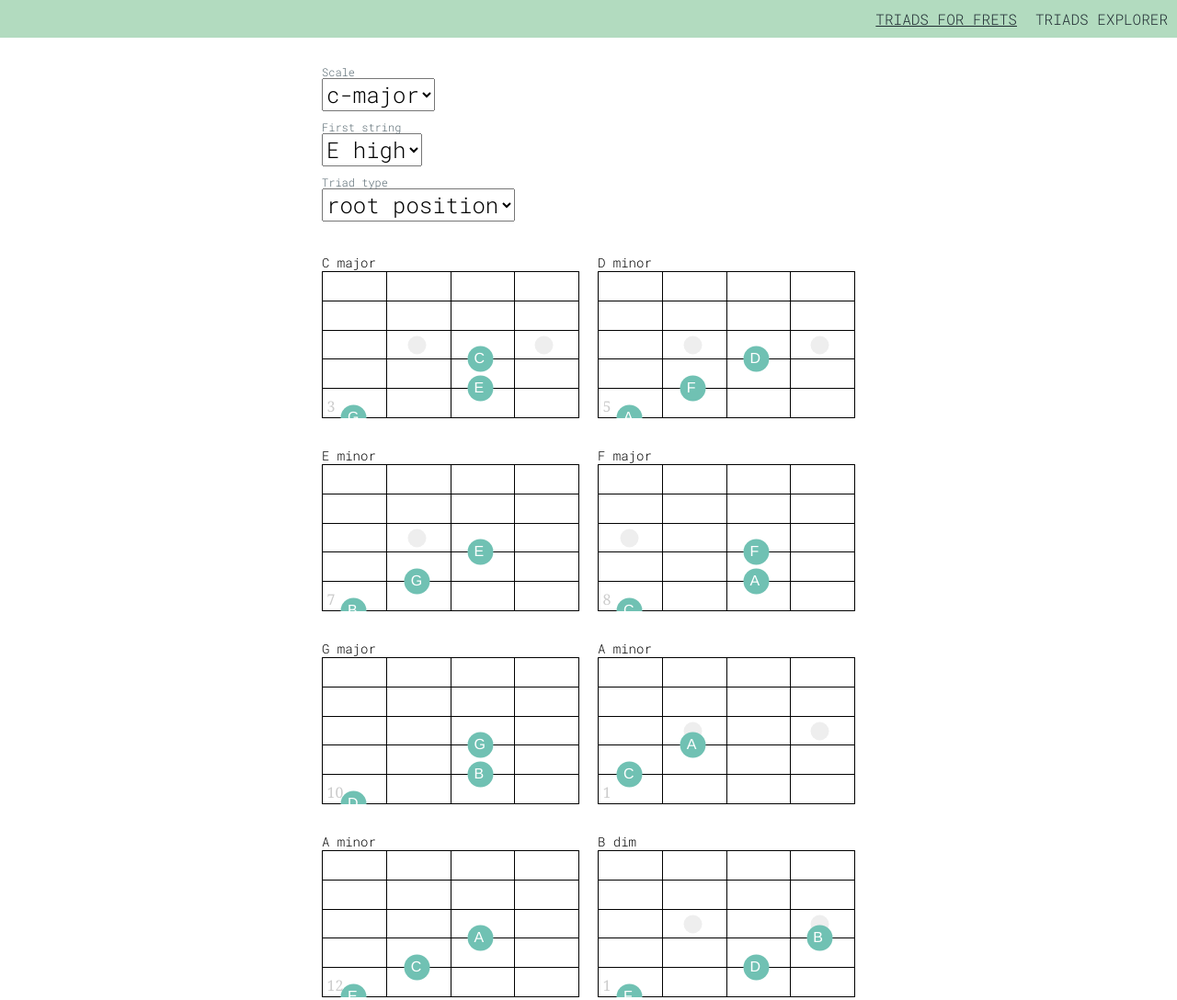
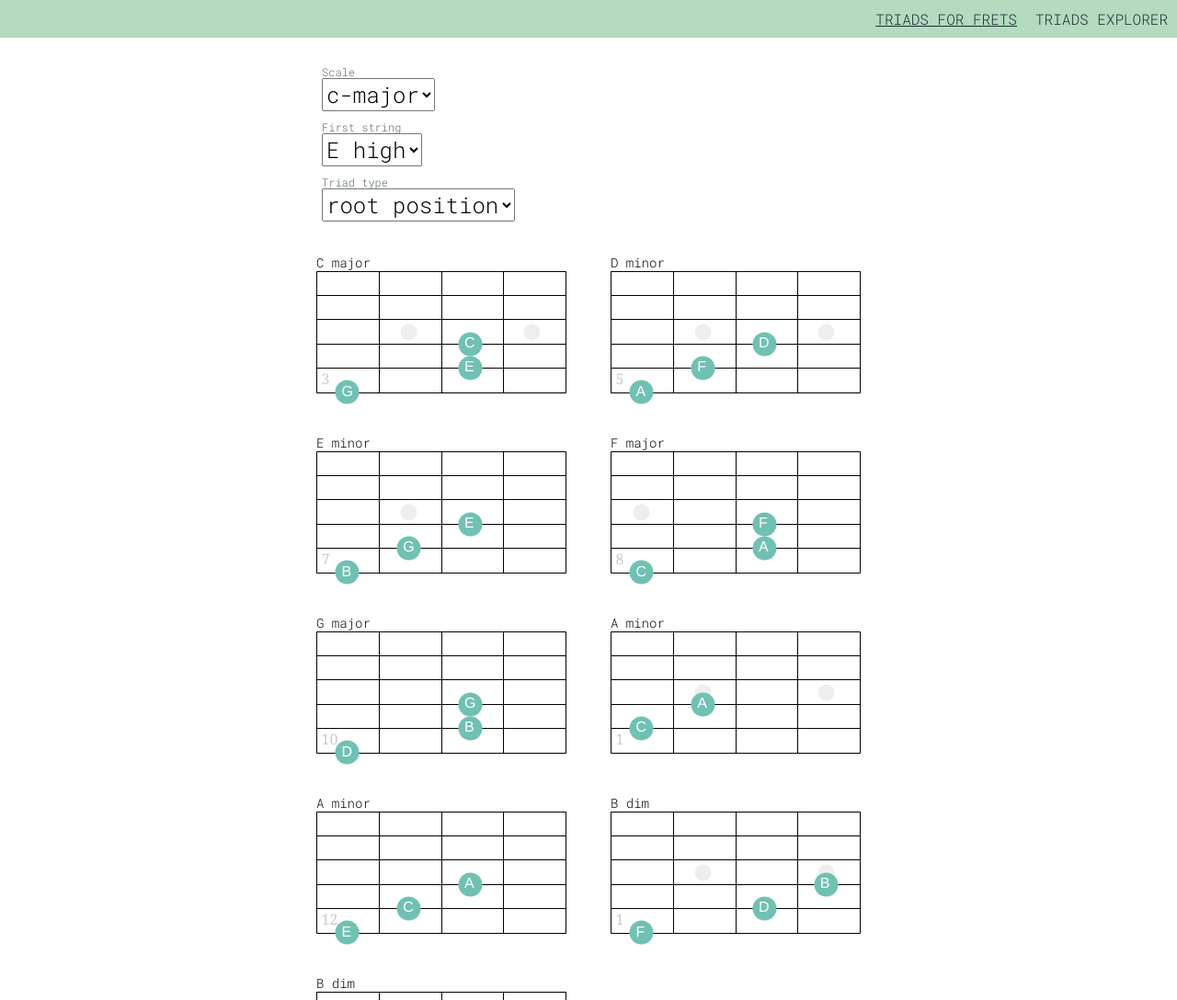
Before and after one commit to makaroni4/triads, a website built with webpack: page index.html in a window 1280 px wide. Shown: the top 1088 px of the page at 92% size. Built offline with nearby package versions, Linux system fonts and the light colour scheme.

Commit message:
Add padding to canvas, so all notes will be seeing as circles

```diff
--- a/src/css/triad-frets.css
+++ b/src/css/triad-frets.css
@@ -34,13 +34,14 @@ select + .header-menu__select-label {
 .triads {
   display: flex;
   flex-wrap: wrap;
-  width: 600px;
+  width: 640px;
 }
 
 .triad__canvas {
   display: none;
-  width: 280px;
+  width: 300px;
   height: 160px;
+  margin-top: -14px;
 }
 
 .triad__canvas--active {
@@ -52,6 +53,8 @@ select + .header-menu__select-label {
 }
 
 .triad__header {
+  margin-left: 14px;
+
   font-family: 'Roboto Mono', monospace;
   font-size: 14px;
   line-height: 18px;
--- a/src/js/show_triads.js
+++ b/src/js/show_triads.js
@@ -1,9 +1,9 @@
 var majorOrMinor = require('./major_or_minor');
 
 var showTriads = function(container, notes) {
-  function drawCircle(x, y, radius, color) {
-    x = Math.round(x);
-    y = Math.round(y);
+  function drawCircle(x, y, radius, color, padding) {
+    x = Math.round(x + padding);
+    y = Math.round(y + padding);
     radius = Math.round(radius);
 
     ctx.fillStyle = color;
@@ -12,11 +12,11 @@ var showTriads = function(container, notes) {
     ctx.fill();
   }
 
-  function drawLine(x, y, x1, y1) {
-    x = Math.round(x);
-    y = Math.round(y);
-    x1 = Math.round(x1);
-    y1 = Math.round(y1);
+  function drawLine(x, y, x1, y1, padding) {
+    x = Math.round(x + padding);
+    y = Math.round(y + padding);
+    x1 = Math.round(x1 + padding);
+    y1 = Math.round(y1 + padding);
 
     ctx.beginPath();
     ctx.moveTo(x, y);
@@ -58,22 +58,23 @@ var showTriads = function(container, notes) {
   ctx.strokeStyle = "#red";
   ctx.lineWidth = 1;
 
-  var fretWidth = (canvas.width - VERTICAL_BORDER_WIDTH * (NUMBER_OF_FRETS + 1)) / NUMBER_OF_FRETS,
-      stringDistance = (canvas.height - HORIZONTAL_BORDER_HEIGHT * NUMBER_OF_STRINGS) / (NUMBER_OF_STRINGS - 1),
-      fretBoardWidth = fretWidth * NUMBER_OF_FRETS + VERTICAL_BORDER_WIDTH * (NUMBER_OF_FRETS + 1),
-      fretBoardHeight = stringDistance * (NUMBER_OF_STRINGS - 1) + HORIZONTAL_BORDER_HEIGHT * NUMBER_OF_STRINGS,
-      fretCircleRadius = stringDistance * 0.32,
-      triadCircleRadius = stringDistance * 0.45;
+  var canvasPadding = 14,
+      fretCircleRadius = 9,
+      triadCircleRadius = 13,
+      fretWidth = (canvas.width - VERTICAL_BORDER_WIDTH * (NUMBER_OF_FRETS + 1) - canvasPadding * 2) / NUMBER_OF_FRETS,
+      stringDistance = (canvas.height - HORIZONTAL_BORDER_HEIGHT * NUMBER_OF_STRINGS - canvasPadding * 2) / (NUMBER_OF_STRINGS - 1),
+      fretBoardWidth = fretWidth * NUMBER_OF_FRETS + VERTICAL_BORDER_WIDTH * (NUMBER_OF_FRETS + 1) - 1,
+      fretBoardHeight = stringDistance * (NUMBER_OF_STRINGS - 1) + HORIZONTAL_BORDER_HEIGHT * NUMBER_OF_STRINGS;
 
   // draw neck
-  drawLine(0, fretBoardHeight, fretBoardWidth, fretBoardHeight);
-  drawLine(0, 0, fretBoardWidth, 0);
+  drawLine(0, fretBoardHeight, fretBoardWidth, fretBoardHeight, canvasPadding);
+  drawLine(0, 0, fretBoardWidth, 0, canvasPadding);
 
   // draw vertical lines
   for(var i = 0; i <= NUMBER_OF_FRETS; i++) {
     var x = i * fretWidth + i * VERTICAL_BORDER_WIDTH;
 
-    drawLine(x, 0, x, fretBoardHeight);
+    drawLine(x, 0, x, fretBoardHeight, canvasPadding);
   }
 
   // draw single circles
@@ -88,22 +89,22 @@ var showTriads = function(container, notes) {
     if(CIRCLE_FRETS.indexOf(i) > -1) {
       var x = (i - minFret) * fretWidth + fretWidth / 2;
 
-      drawCircle(x, fretBoardHeight / 2, fretCircleRadius, "#eee");
+      drawCircle(x, fretBoardHeight / 2, fretCircleRadius, "#eee", canvasPadding);
     }
   }
 
   // draw strings
-  for(var i = 0; i <= NUMBER_OF_STRINGS; i++) {
+  for(var i = 0; i < NUMBER_OF_STRINGS - 1; i++) {
     var y = i * stringDistance + i * HORIZONTAL_BORDER_HEIGHT;
 
-    drawLine(0, y, fretBoardWidth, y);
+    drawLine(0, y, fretBoardWidth, y, canvasPadding, canvasPadding);
   }
 
   // show number of min fret
   if(minFret > 0) {
     ctx.fillStyle = "#CCC";
     ctx.font = "16px Georgia";
-    ctx.fillText(Math.abs(minFret), 5, canvas.height - 8);
+    ctx.fillText(Math.abs(minFret), 5 + canvasPadding, canvas.height - canvasPadding - 10);
   }
 
   // show notes
@@ -119,13 +120,14 @@ var showTriads = function(container, notes) {
       x,
       y,
       triadCircleRadius,
-      "#70C1B3"
+      "#70C1B3",
+      canvasPadding
     );
 
     // draw note name
     ctx.fillStyle = "#FFF";
     ctx.font = "16px Helvetica";
-    ctx.fillText(note.note, x - triadCircleRadius / 2, y + 4);
+    ctx.fillText(note.note, x - triadCircleRadius / 2 + canvasPadding, y + 4 + canvasPadding);
   });
 
   canvas.classList.add("triad__canvas--active");
```
